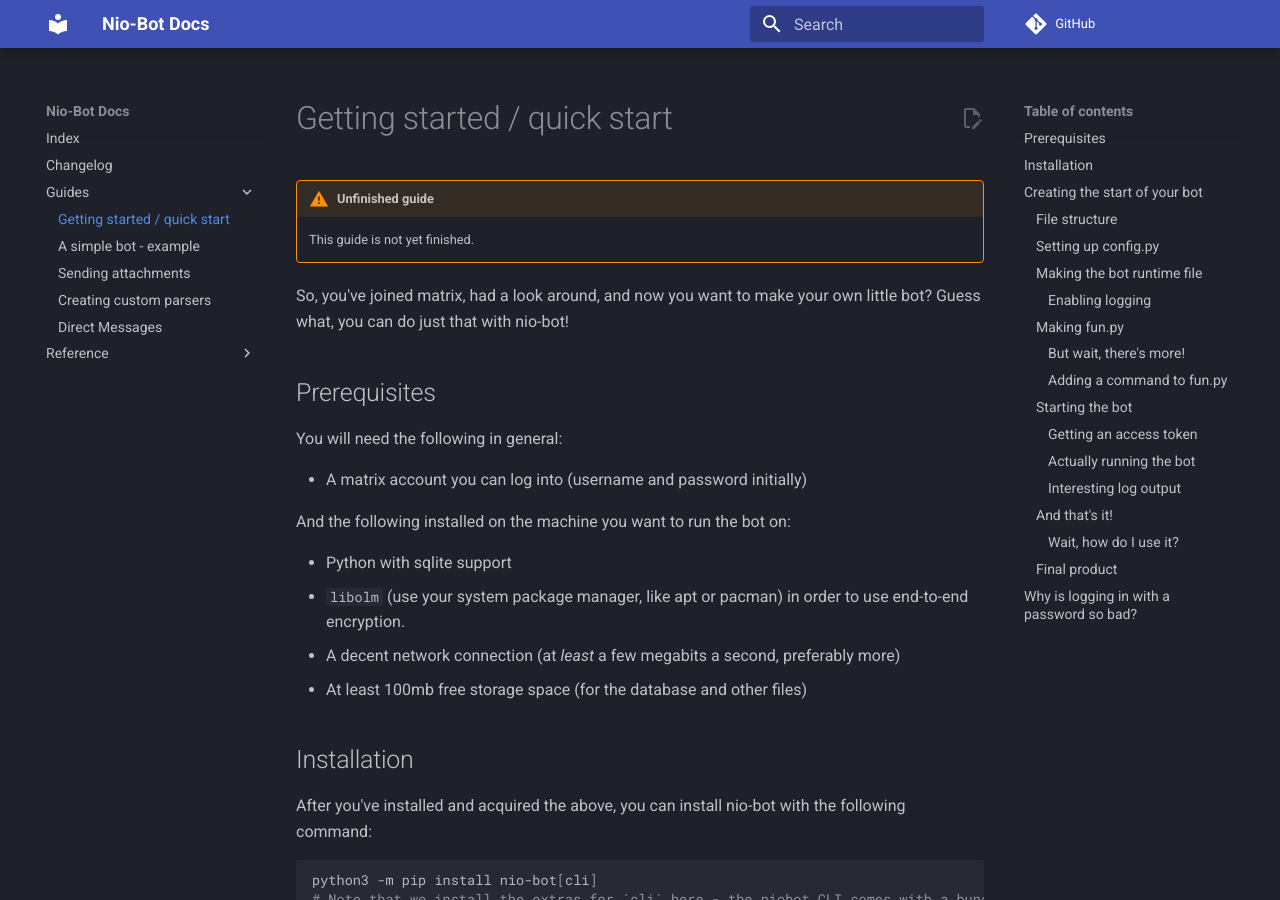
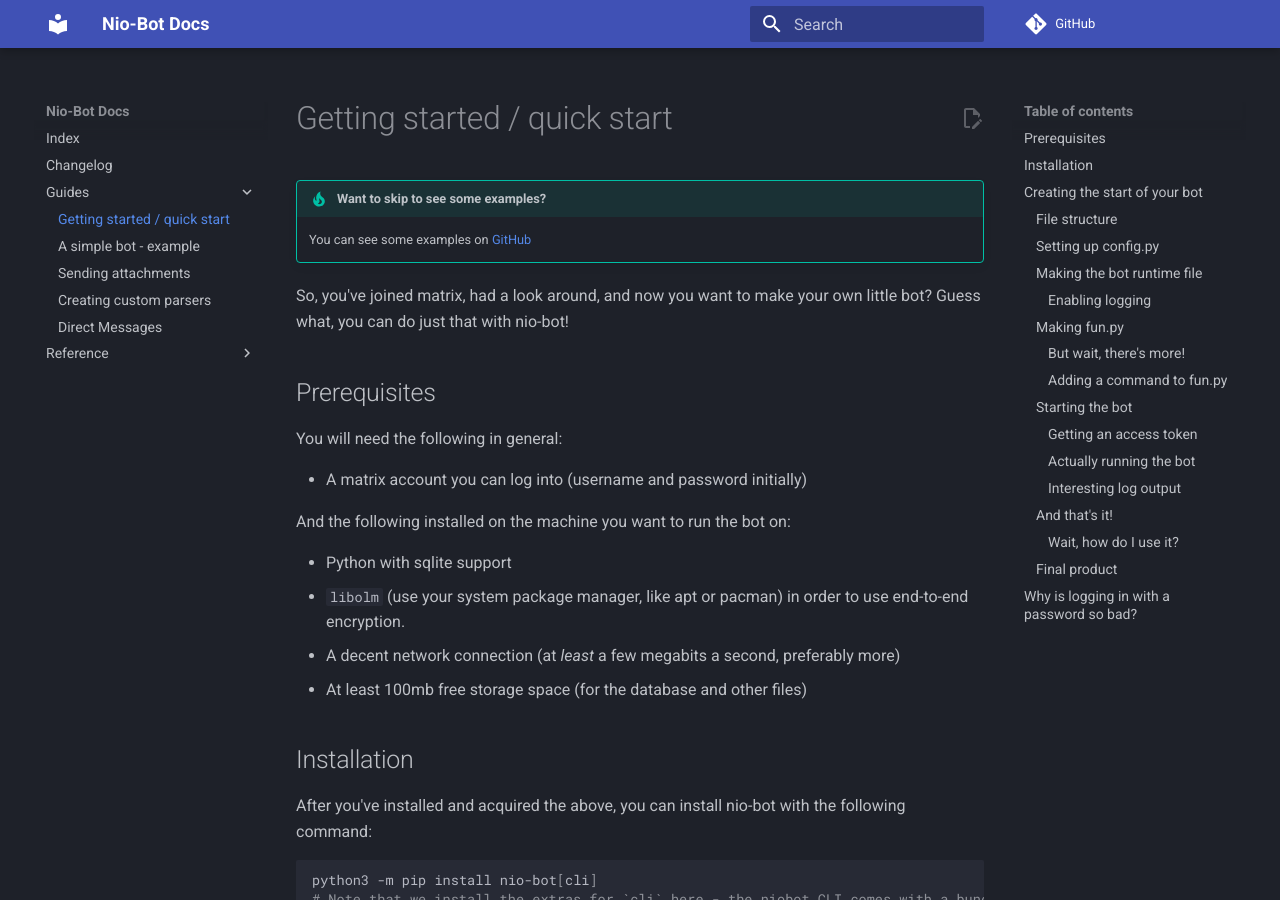
Before and after one commit to nexy7574/nio-bot, an MkDocs documentation site: the page built from docs/guides/001-getting-started.md, in a window 1280 px wide and 900 px high. Built offline with MkDocs 1.6.1 and Material for MkDocs 9.7.7, drawn with Linux system fonts in a browser that asks for light colours; comment, search, counter and statistics services are not loaded; the version menu is left out.

```diff
--- a/docs/guides/001-getting-started.md
+++ b/docs/guides/001-getting-started.md
@@ -1,7 +1,7 @@
 # Getting started / quick start
 
-!!! warning "Unfinished guide"
-    This guide is not yet finished.
+!!! tip "Want to skip to see some examples?"
+    You can see some examples on [GitHub](https://github.com/nexy7574/nio-bot/tree/master/examples)
 
 So, you've joined matrix, had a look around, and now you want to make your own little bot?
 Guess what, you can do just that with nio-bot!
```
Also changed, not shown: 1 other file.
